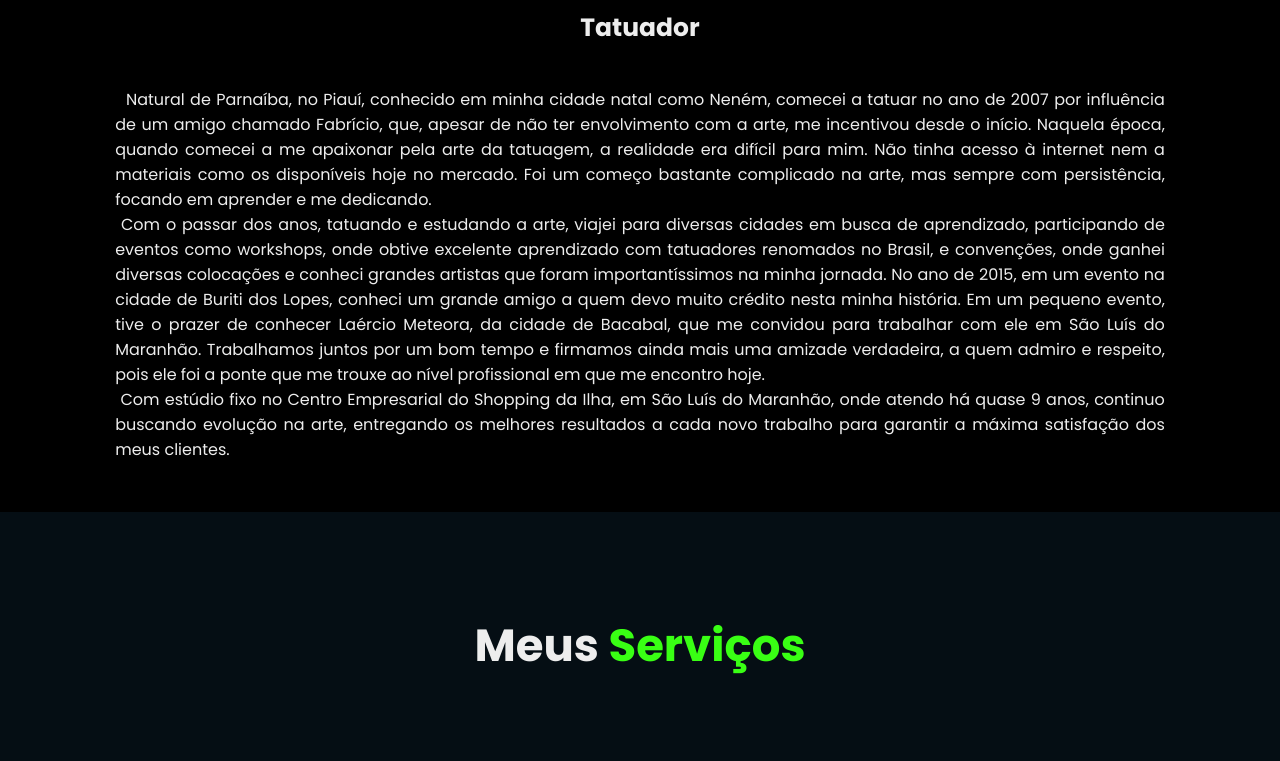
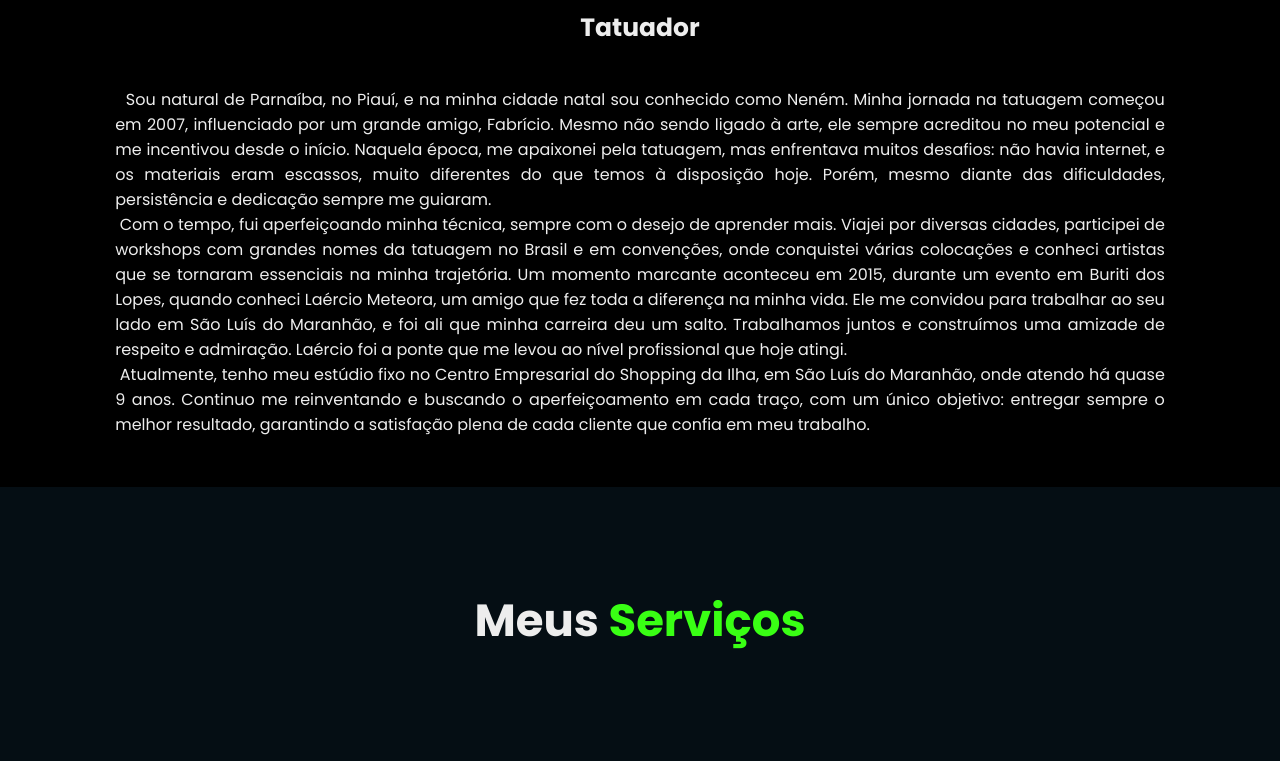
Before and after one commit to Jose-Lima2/nenemtattoo, a plain HTML site: page index.html in a window 1280 px wide. Shown: the part 1199-1960 px from the top of the page. Drawn offline with nearby package versions, Linux system fonts and the light colour scheme.

Commit message:
keywords

```diff
--- a/assets/Js/script.js
+++ b/assets/Js/script.js
@@ -92,8 +92,8 @@ ScrollReveal({
 
 ScrollReveal().reveal('.home-content, .heading, .service-box', { origin: 'top' });
 ScrollReveal().reveal('.slider-wrapper, button, .portfoli-box, form, .text-typing-about', { origin: 'bottom' });
-ScrollReveal().reveal('.home-content h1, .about-img img, .service-box p, .left-section-details, .footer-text, .social-media ', { origin: 'left' });
-ScrollReveal().reveal('.text-about-content, .home-content p, .footer-icon', { origin: 'right' });
+ScrollReveal().reveal('.home-content h1, .about-img img, .service-box p, .left-section-details, .social-media ', { origin: 'left' });
+ScrollReveal().reveal('.text-about-content, .home-content p', { origin: 'right' });
 
 
 // Inicialização do EmailJS
--- a/index.html
+++ b/index.html
@@ -8,7 +8,7 @@
     <title>Nenem Lopes | Tattoo</title>
     <meta name="description"
         content="Nenem Lopes é um tatuador em São Luís, MA, com 18 anos de experiência, dedicado a transformar ideias em arte na pele.">
-    <meta name="keywords" content="tatuagem, Nenem Lopes, tatuador, São Luís, arte na pele">
+    <meta name="keywords" content="Nenem Tattoo, Nenem tatuagem, Nenem Lopes, tatuador, São Luís, tatuagem">
     <meta name="author" content="Nenem Lopes">
     <meta name="robots" content="index, follow">
     <link rel="stylesheet" href="assets/Css/style.css">
@@ -26,7 +26,7 @@
     <header>
         <h1 class="logo-top">
             <img src="./assets/Img/logo.webp" alt="Logo Nenem Lopes Tattoo" class="logo-img">
-            Nenem <span>Tattoo</span>
+            Neném <span>Tattoo</span>
         </h1>
         <i class='bx bx-menu' id="menu-icon"></i>
         <div class="navbar">
@@ -41,7 +41,7 @@
     <!-- Sessão Inicio html -->
     <section class="home" id="home">
         <div class="home-content">
-            <h1>Me chamo Nenem Lopes</h1>
+            <h1>Me chamo Neném Lopes</h1>
             <h2>Eu sou <span class="type-animation"></span></h2>
             <p>Neném Lopes – Tatuador em São Luís, MA <br>
                 Com 18 anos de experiência, sou dedicado a transformar ideias em arte na pele, sempre priorizando um
@@ -79,25 +79,24 @@
             <h2 class="text-typing-about ">Tatuador</h2>
             <div class="text-about-content">
                 <p>
-                    &nbsp;&nbsp;Natural de Parnaíba, no Piauí, conhecido em minha cidade natal como Neném, comecei a
-                    tatuar no ano de 2007 por influência de um amigo chamado Fabrício, que, apesar de não ter
-                    envolvimento com a arte, me incentivou desde o início. Naquela época, quando comecei a me apaixonar
-                    pela arte da tatuagem, a realidade era difícil para mim. Não tinha acesso à internet nem a materiais
-                    como os disponíveis hoje no mercado. Foi um começo bastante complicado na arte, mas sempre com
-                    persistência, focando em aprender e me dedicando. <br>
-                    &nbsp;Com o passar dos anos, tatuando e estudando a arte, viajei para diversas cidades em busca de
-                    aprendizado, participando de eventos como workshops, onde obtive excelente aprendizado com
-                    tatuadores renomados no Brasil, e convenções, onde ganhei diversas colocações e conheci grandes
-                    artistas que foram importantíssimos na minha jornada. No ano de 2015, em um evento na cidade de
-                    Buriti dos Lopes, conheci um grande amigo a quem devo muito crédito nesta minha história. Em um
-                    pequeno evento, tive o prazer de conhecer Laércio Meteora, da cidade de Bacabal, que me convidou
-                    para trabalhar com ele em São Luís do Maranhão. Trabalhamos juntos por um bom tempo e firmamos ainda
-                    mais uma amizade verdadeira, a quem admiro e respeito, pois ele foi a ponte que me trouxe ao nível
-                    profissional em que me encontro hoje. <br>
-                    &nbsp;Com estúdio fixo no Centro Empresarial do Shopping da Ilha, em São Luís do Maranhão, onde
-                    atendo há
-                    quase 9 anos, continuo buscando evolução na arte, entregando os melhores resultados a cada novo
-                    trabalho para garantir a máxima satisfação dos meus clientes.
+                    &nbsp;&nbsp;Sou natural de Parnaíba, no Piauí, e na minha cidade natal sou conhecido como Neném.
+                    Minha jornada na tatuagem começou em 2007, influenciado por um grande amigo, Fabrício. Mesmo não
+                    sendo ligado à arte, ele sempre acreditou no meu potencial e me incentivou desde o início. Naquela
+                    época, me apaixonei pela tatuagem, mas enfrentava muitos desafios: não havia internet, e os
+                    materiais eram escassos, muito diferentes do que temos à disposição hoje. Porém, mesmo diante das
+                    dificuldades, persistência e dedicação sempre me guiaram. <br>
+                    &nbsp;Com o tempo, fui aperfeiçoando minha técnica, sempre com o desejo de aprender mais. Viajei por
+                    diversas cidades, participei de workshops com grandes nomes da tatuagem no Brasil e em convenções,
+                    onde conquistei várias colocações e conheci artistas que se tornaram essenciais na minha trajetória.
+                    Um momento marcante aconteceu em 2015, durante um evento em Buriti dos Lopes, quando conheci Laércio
+                    Meteora, um amigo que fez toda a diferença na minha vida. Ele me convidou para trabalhar ao seu lado
+                    em São Luís do Maranhão, e foi ali que minha carreira deu um salto. Trabalhamos juntos e construímos
+                    uma amizade de respeito e admiração. Laércio foi a ponte que me levou ao nível profissional que hoje
+                    atingi. <br>
+                    &nbsp;Atualmente, tenho meu estúdio fixo no Centro Empresarial do Shopping da Ilha, em São Luís do
+                    Maranhão, onde atendo há quase 9 anos. Continuo me reinventando e buscando o aperfeiçoamento em cada
+                    traço, com um único objetivo: entregar sempre o melhor resultado, garantindo a satisfação plena de
+                    cada cliente que confia em meu trabalho.
                 </p>
             </div>
         </div>
@@ -149,58 +148,58 @@
                 <img src="assets/Img/tattoo2.webp" alt="Nenem Lopes tatuagem">
             </div>
             <div class="portfoli-box">
-                <img src="assets/Img/tattoo9.webp" alt="Nenem Lopes tatuagem" >
+                <img src="assets/Img/tattoo9.webp" alt="Nenem Lopes tatuagem">
             </div>
             <div class="portfoli-box">
-                <img src="assets/Img/tattoo3.webp" alt="Nenem Lopes tatuagem" >
+                <img src="assets/Img/tattoo3.webp" alt="Nenem Lopes tatuagem">
             </div>
             <div class="portfoli-box">
-                <img src="assets/Img/tattoo4.webp" alt="Nenem Lopes tatuagem" >
+                <img src="assets/Img/tattoo4.webp" alt="Nenem Lopes tatuagem">
             </div>
             <div class="portfoli-box">
-                <img src="assets/Img/tattoo5.webp" alt="Nenem Lopes tatuagem" >
+                <img src="assets/Img/tattoo5.webp" alt="Nenem Lopes tatuagem">
             </div>
             <div class="portfoli-box">
-                <img src="assets/Img/tattoo6.webp" alt="Nenem Lopes tatuagem" >
+                <img src="assets/Img/tattoo6.webp" alt="Nenem Lopes tatuagem">
             </div>
             <div class="portfoli-box">
-                <img src="assets/Img/tattoo7.webp" alt="Nenem Lopes tatuagem" >
+                <img src="assets/Img/tattoo7.webp" alt="Nenem Lopes tatuagem">
             </div>
             <div class="portfoli-box">
-                <img src="assets/Img/tattoo8.webp" alt="Nenem Lopes tatuagem" >
+                <img src="assets/Img/tattoo8.webp" alt="Nenem Lopes tatuagem">
             </div>
             <div class="portfoli-box">
-                <img src="assets/Img/tattoo10.jpg" alt="Nenem Lopes tatuagem" >
+                <img src="assets/Img/tattoo10.jpg" alt="Nenem Lopes tatuagem">
             </div>
             <div class="portfoli-box">
-                <img src="assets/Img/tattoo11.jpg" alt="Nenem Lopes tatuagem" >
+                <img src="assets/Img/tattoo11.jpg" alt="Nenem Lopes tatuagem">
             </div>
             <div class="portfoli-box">
-                <img src="assets/Img/tattoo12.jpg" alt="Nenem Lopes tatuagem" >
+                <img src="assets/Img/tattoo12.jpg" alt="Nenem Lopes tatuagem">
             </div>
             <div class="portfoli-box">
-                <img src="assets/Img/tattoo13.jpg" alt="Nenem Lopes tatuagem" >
+                <img src="assets/Img/tattoo13.jpg" alt="Nenem Lopes tatuagem">
             </div>
             <div class="portfoli-box">
-                <img src="assets/Img/tattoo14.jpg" alt="Nenem Lopes tatuagem" >
+                <img src="assets/Img/tattoo14.jpg" alt="Nenem Lopes tatuagem">
             </div>
             <div class="portfoli-box">
-                <img src="assets/Img/tattoo15.jpg" alt="Nenem Lopes tatuagem" >
+                <img src="assets/Img/tattoo15.jpg" alt="Nenem Lopes tatuagem">
             </div>
             <div class="portfoli-box">
-                <img src="assets/Img/tattoo16.jpg" alt="Nenem Lopes tatuagem" >
+                <img src="assets/Img/tattoo16.jpg" alt="Nenem Lopes tatuagem">
             </div>
             <div class="portfoli-box">
-                <img src="assets/Img/tattoo17.jpg" alt="Nenem Lopes tatuagem" >
+                <img src="assets/Img/tattoo17.jpg" alt="Nenem Lopes tatuagem">
             </div>
             <div class="portfoli-box">
-                <img src="assets/Img/tattoo18.jpg" alt="Nenem Lopes tatuagem" >
+                <img src="assets/Img/tattoo18.jpg" alt="Nenem Lopes tatuagem">
             </div>
             <div class="portfoli-box">
-                <img src="assets/Img/tattoo19.jpg" alt="Nenem Lopes tatuagem" >
+                <img src="assets/Img/tattoo19.jpg" alt="Nenem Lopes tatuagem">
             </div>
             <div class="portfoli-box">
-                <img src="assets/Img/tattoo20.jpg" alt="Nenem Lopes tatuagem" >
+                <img src="assets/Img/tattoo20.jpg" alt="Nenem Lopes tatuagem">
             </div>
         </div>
     </section>
@@ -233,7 +232,7 @@
                             <div class="circle-spin"></div>
                         </div>
                         <h2>Erick Sousa</h2>
-                        <p style="text-align: justify;">Fazer tatuagem com o Nenem Lopes foi a melhor decisão! Além de
+                        <p style="text-align: justify;">Fazer tatuagem com o Neném Lopes foi a melhor decisão! Além de
                             criar artes incríveis, ele
                             salvou minha pele cobrindo várias tatuagens que não gostava. O talento e o cuidado dele são
                             únicos, além de ter a mão muito leve. Confio 100% e recomendo de olhos fechados!&nbsp;
@@ -289,7 +288,7 @@
                         </div>
                         <h2>Allyson cutrim</h2>
                         <p style="text-align: justify;">Depois de anos sem fazer tattoo, a melhor decisão foi escolher o
-                            trabalho do nenem. É um profissional que passa confiança durante todo o processo. Nas
+                            trabalho do Neném. É um profissional que passa confiança durante todo o processo. Nas
                             criações, pegou a ideia, criou e fez modificações conforme pensamos, superou minhas
                             expectativas todas as vezes, excepcional!</p>
                         <div class="slide-link">
@@ -315,7 +314,8 @@
                 <div class="address-list">
                     <span><i class='bx bx-map'></i></span>
                     <p>Centro Empresarial do Shopping da ilha
-                        <br>Torre 2 Sala 614 do 6ª andar  <i>São Luis - MA</i></p>
+                        <br>Torre 2 Sala 614 do 6ª andar <i>São Luis - MA</i>
+                    </p>
                 </div>
                 <div class="address-list">
                     <span><i class='bx bx-phone'></i></span>
```
